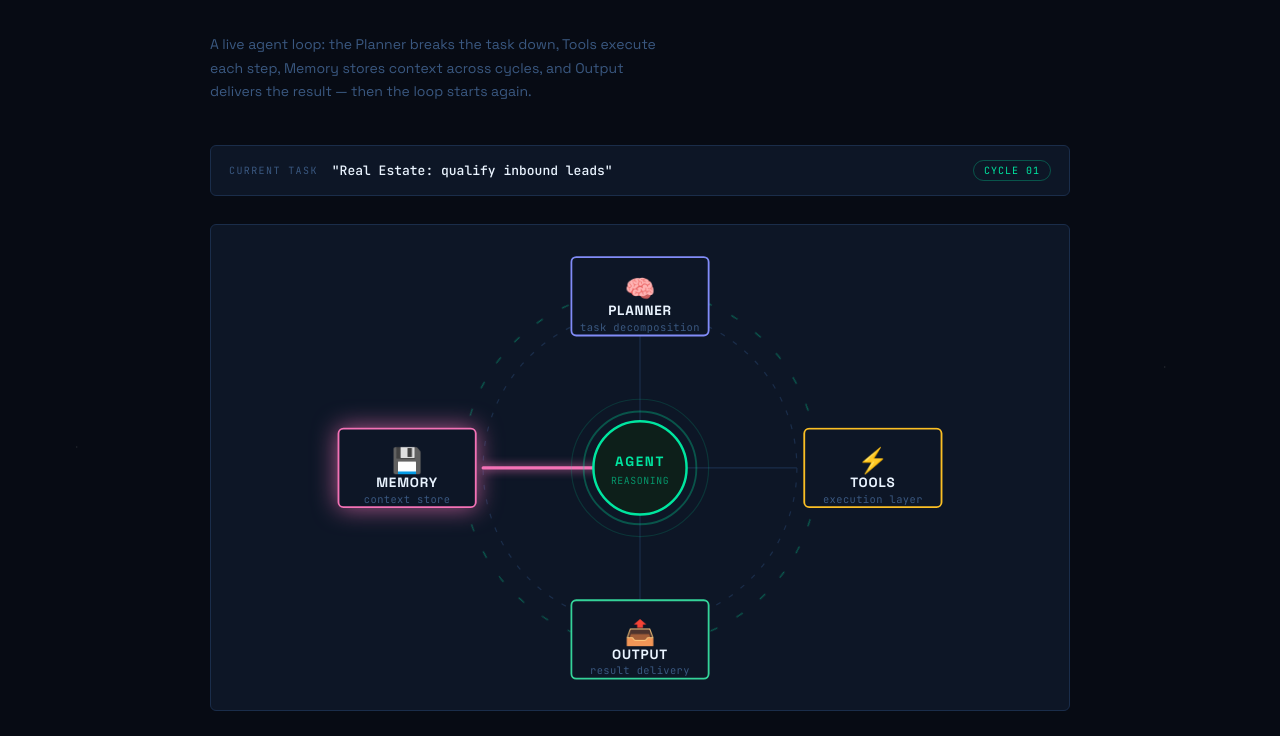
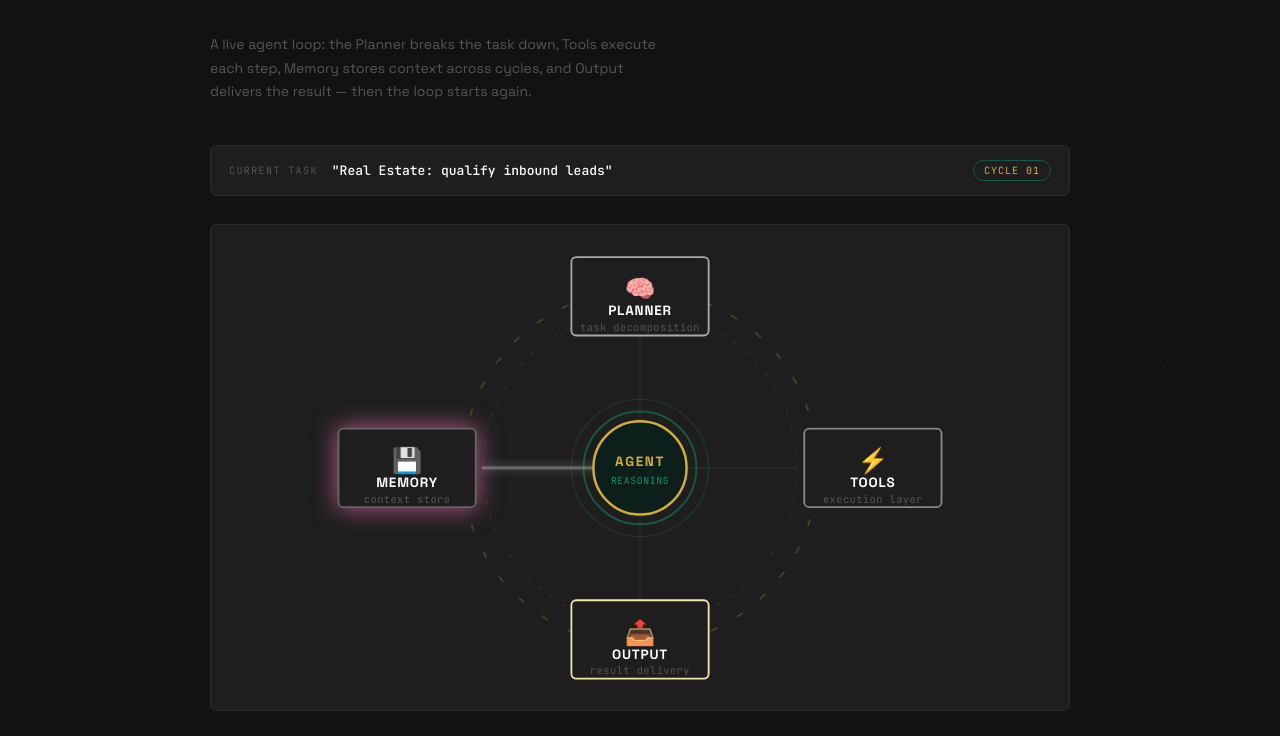
Before and after one commit to rcortez056-spec/ramon-ai-systems, a plain HTML site: page index.html in a window 1280 px wide. Shown: the part 153-889 px from the top of the page. Drawn offline with Linux system fonts and the light colour scheme.

Commit message:
Update index.html

```diff
--- a/index.html
+++ b/index.html
@@ -9,18 +9,18 @@
 <link href="https://fonts.googleapis.com/css2?family=Space+Grotesk:wght@400;500;600;700&family=JetBrains+Mono:wght@400;500;600&display=swap" rel="stylesheet">
 <style>
   :root{
-    --bg:       #070b14;
-  --surface:  #0d1626;
-  --border:   #1a2d4a;
-  --dim:      #3a5880;
-  --text:     #c8ddf0;
-  --bright:   #eaf4ff;
-  --mint:     #00e5a0;
-  --planner:  #818cf8;
-  --tools:    #fbbf24;
-  --memory:   #f472b6;
-  --output:   #34d399;
-  --agent:    #00e5a0;
+    --bg:       #121212;
+  --surface:    #1e1e1e;
+  --border:     #2d2d2d;
+  --dim:        #555555;
+  --text:       #e0e0e0;
+  --bright:     #ffffff;
+  --mint:       #d4af37;
+  --planner:    #aaaaaa;
+  --tools:      #888888;
+  --memory:     #666666;
+  --output:     #f3e5ab;
+  --agent:      #d4af37;
   }
   /*--bg:       #0f172a;
    --surface:  #1e293b;
```
